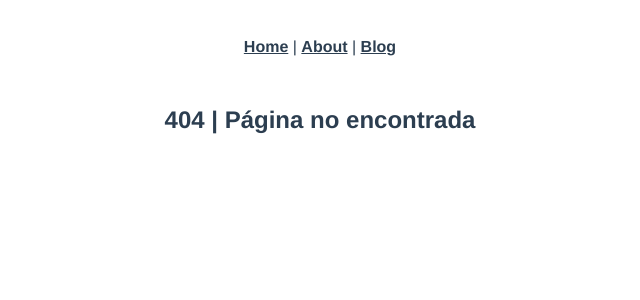
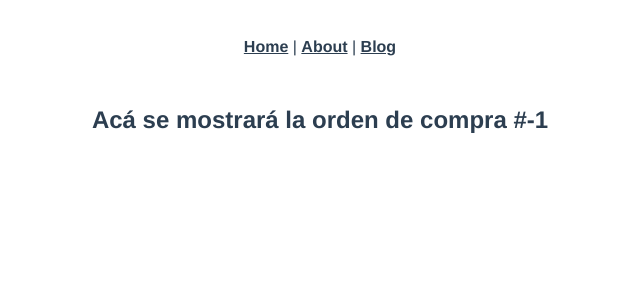
Before and after one commit to AnderDaZu/startfree, a Vue app: page /compras/1 in a window 1280 px wide. Before the commit this address had no page. Shown: the top 300 px of the page, without its empty margins (320-960 px from the left). Built offline with nearby package versions, Linux system fonts and the light colour scheme.

Commit message:
Sintaxis de coincidencias de rutas

```diff
--- a/src/router/index.js
+++ b/src/router/index.js
@@ -33,6 +33,22 @@ const routes = [
   },
 
   {
+    // cuando se usen rutas similares donde solo cambian los parámetros dinamicos, una opción para evitar un inconveniente es definir
+    // el tipo de dato del parámetro que usara cada ruta, para ello se puede usar expresiones regulares
+    // otra opción es que a cada ruta agregarle un parametros unico que permita diferenciar la una de la otra
+    // /compras/o/:orderId   --- /compras/p/:productName
+
+    path: '/compras/:orderId(\\d+)',
+    name: 'order',
+    component: () => import('../views/orderView.vue')
+  },
+  {
+    path: '/compras/:productName',
+    name: 'product',
+    component: () => import('../views/productView.vue')
+  },
+
+  {
     path: '/:pathMatch(.*)',
     name: 'not-found',
     component: () => import('../views/NotFound.vue')
--- /dev/null
+++ b/src/views/orderView.vue
@@ -0,0 +1,13 @@
+<template>
+    <h2>Acá se mostrará la orden de compra #-{{ $route.params.orderId }}</h2>
+</template>
+
+<script>
+export default {
+
+}
+</script>
+
+<style>
+
+</style>
--- /dev/null
+++ b/src/views/productView.vue
@@ -0,0 +1,13 @@
+<template>
+    <h2>Acá se mostrará el producto {{ $route.params.productName }}</h2>
+</template>
+
+<script>
+export default {
+
+}
+</script>
+
+<style>
+
+</style>
```
